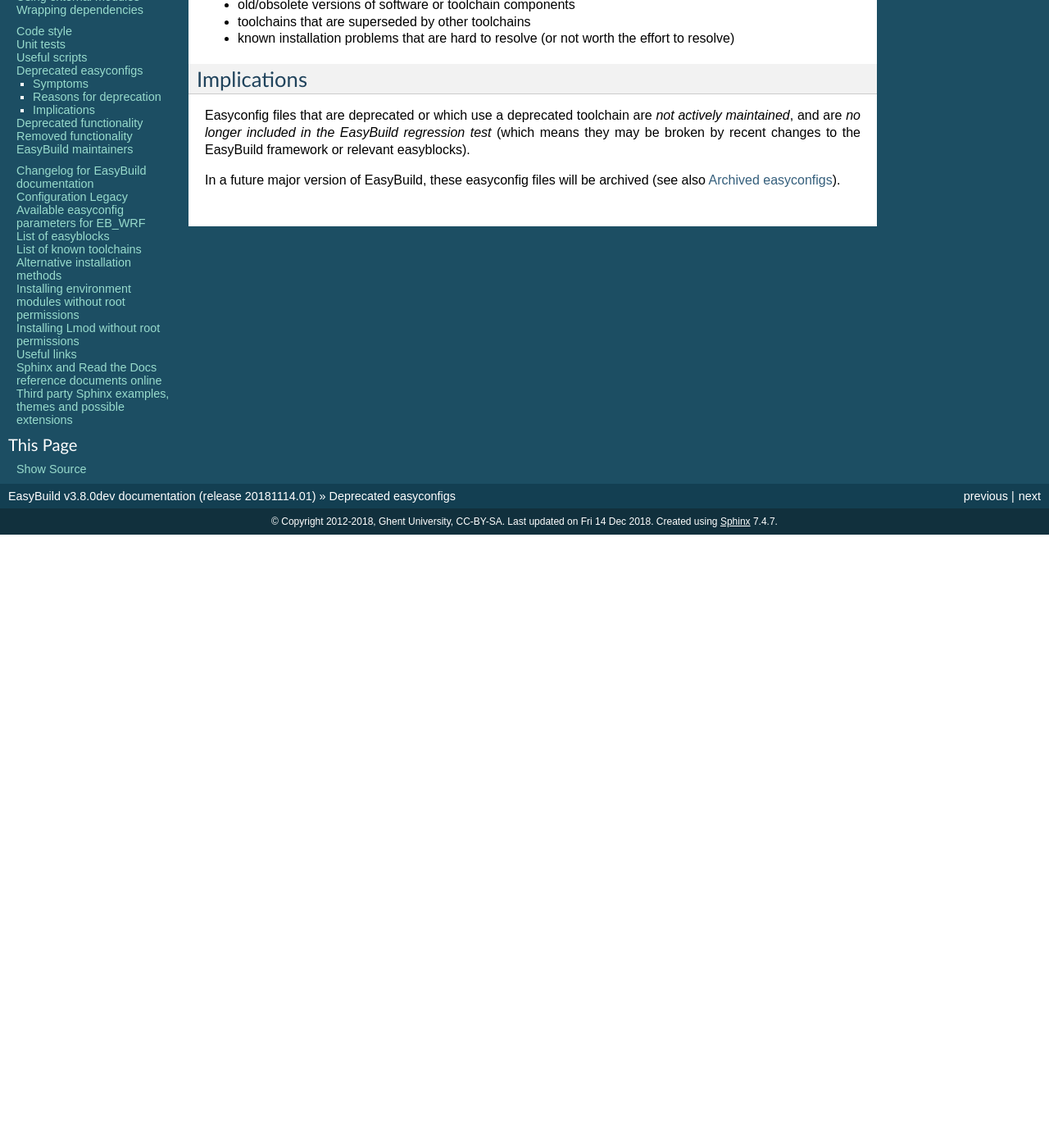
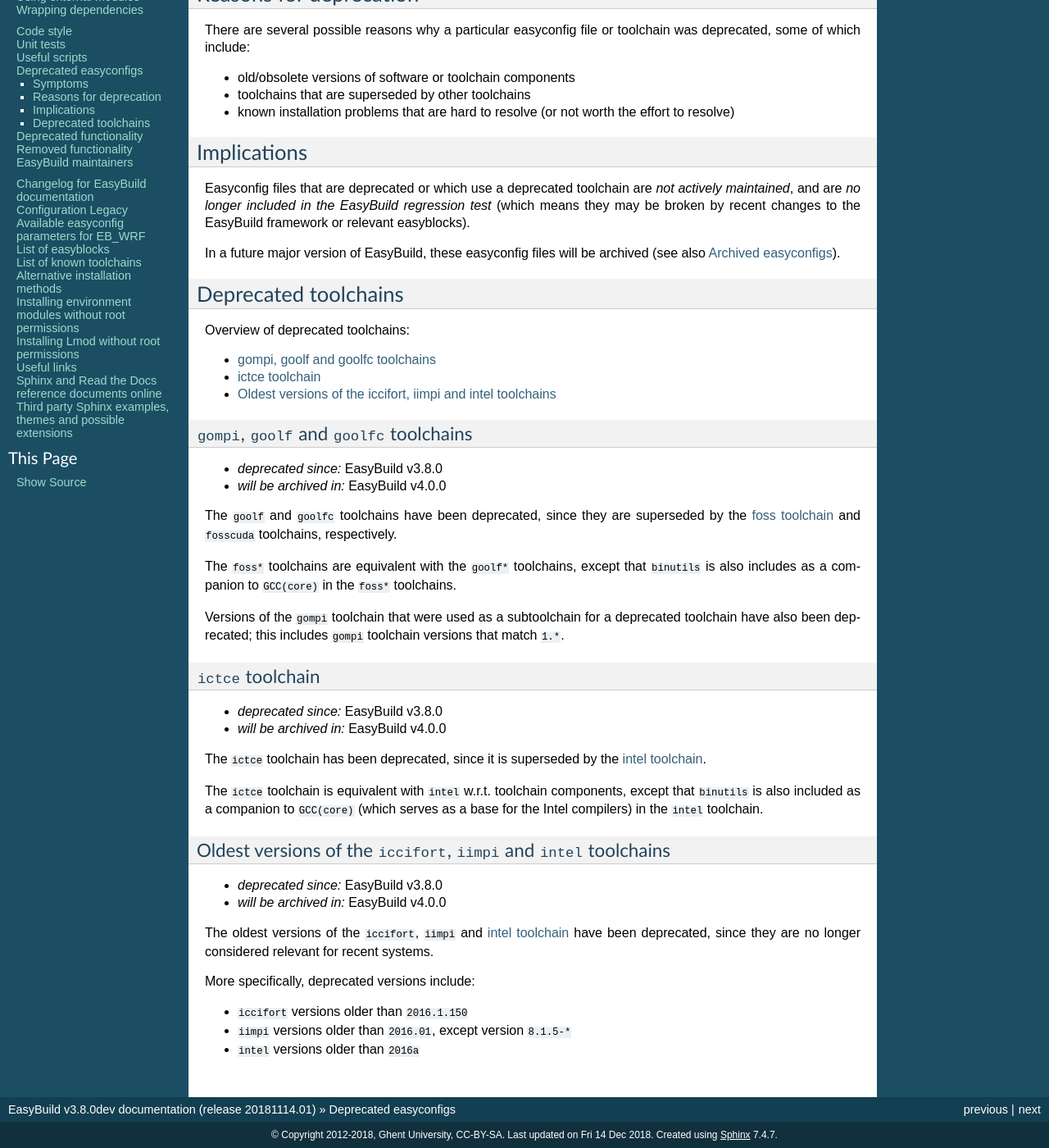
Before and after one commit to easybuilders/easybuild, a Sphinx documentation site: the page built from docs/Deprecated-easyconfigs.rst, in a window 1280 px wide and 1400 px high, scrolled down 735 px. Shown: the whole window at 82% size. Built offline with Sphinx 7.4.7, drawn with Linux system fonts in a browser that asks for light colours; pages that are not in the unit, such as notebooks, are missing from menus; before the commit the page ends 1387 px from its top, so only the background shows below that; some of the changed text lies outside the part shown.

Commit message:
document deprecated toolchains

```diff
--- a/docs/Deprecated-easyconfigs.rst
+++ b/docs/Deprecated-easyconfigs.rst
@@ -55,3 +55,65 @@
 to the EasyBuild framework or relevant easyblocks).
 
 In a future major version of EasyBuild, these easyconfig files will be archived (see also :ref:`archived_easyconfigs`).
+
+.. _deprecated_easyconfigs_toolchains:
+
+Deprecated toolchains
+---------------------
+
+Overview of deprecated toolchains:
+
+* :ref:`deprecated_easyconfigs_toolchains_goolf`
+* :ref:`deprecated_easyconfigs_toolchains_ictce`
+* :ref:`deprecated_easyconfigs_toolchains_intel`
+
+
+.. _deprecated_easyconfigs_toolchains_goolf:
+
+``gompi``, ``goolf`` and ``goolfc`` toolchains
+~~~~~~~~~~~~~~~~~~~~~~~~~~~~~~~~~~~~~~~~~~~~~~
+
+* *deprecated since:* EasyBuild v3.8.0
+* *will be archived in:* EasyBuild v4.0.0
+
+The ``goolf`` and ``goolfc`` toolchains have been deprecated,
+since they are superseded by the :ref:`common_toolchains_foss` and ``fosscuda`` toolchains, respectively.
+
+The ``foss*`` toolchains are equivalent with the ``goolf*`` toolchains,
+except that ``binutils`` is also includes as a companion to ``GCC(core)`` in the ``foss*`` toolchains.
+
+Versions of the ``gompi`` toolchain that were used as a subtoolchain for a deprecated toolchain
+have also been deprecated; this includes ``gompi`` toolchain versions that match ``1.*``.
+
+
+.. _deprecated_easyconfigs_toolchains_ictce:
+
+``ictce`` toolchain
+~~~~~~~~~~~~~~~~~~~
+
+* *deprecated since:* EasyBuild v3.8.0
+* *will be archived in:* EasyBuild v4.0.0
+
+The ``ictce`` toolchain has been deprecated, since it is superseded by the :ref:`common_toolchains_intel`.
+
+The ``ictce`` toolchain is equivalent with ``intel`` w.r.t. toolchain components,
+except that ``binutils`` is also included as a companion to ``GCC(core)`` (which serves as a base
+for the Intel compilers) in the ``intel`` toolchain.
+
+
+.. _deprecated_easyconfigs_toolchains_intel:
+
+Oldest versions of the ``iccifort``, ``iimpi`` and ``intel`` toolchains
+~~~~~~~~~~~~~~~~~~~~~~~~~~~~~~~~~~~~~~~~~~~~~~~~~~~~~~~~~~~~~~~~~~~~~~~
+
+* *deprecated since:* EasyBuild v3.8.0
+* *will be archived in:* EasyBuild v4.0.0
+
+The oldest versions of the ``iccifort``, ``iimpi`` and :ref:`common_toolchains_intel` have been deprecated,
+since they are no longer considered relevant for recent systems.
+
+More specifically, deprecated versions include:
+
+* ``iccifort`` versions older than ``2016.1.150``
+* ``iimpi`` versions older than ``2016.01``, except version ``8.1.5-*``
+* ``intel`` versions older than ``2016a``
```
Also changed, not shown: docs/Common-toolchains.rst (+6 -5 lines).
